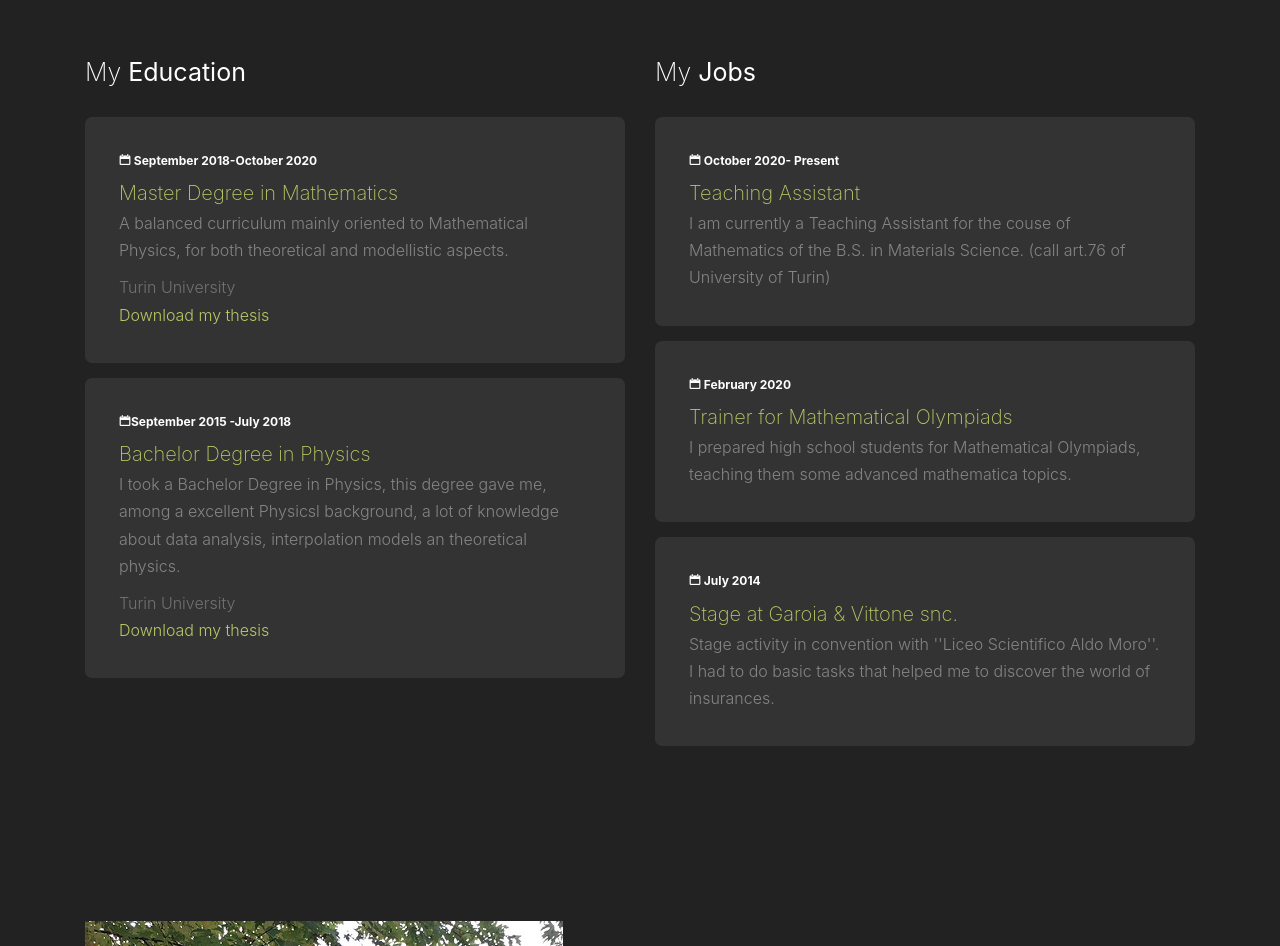
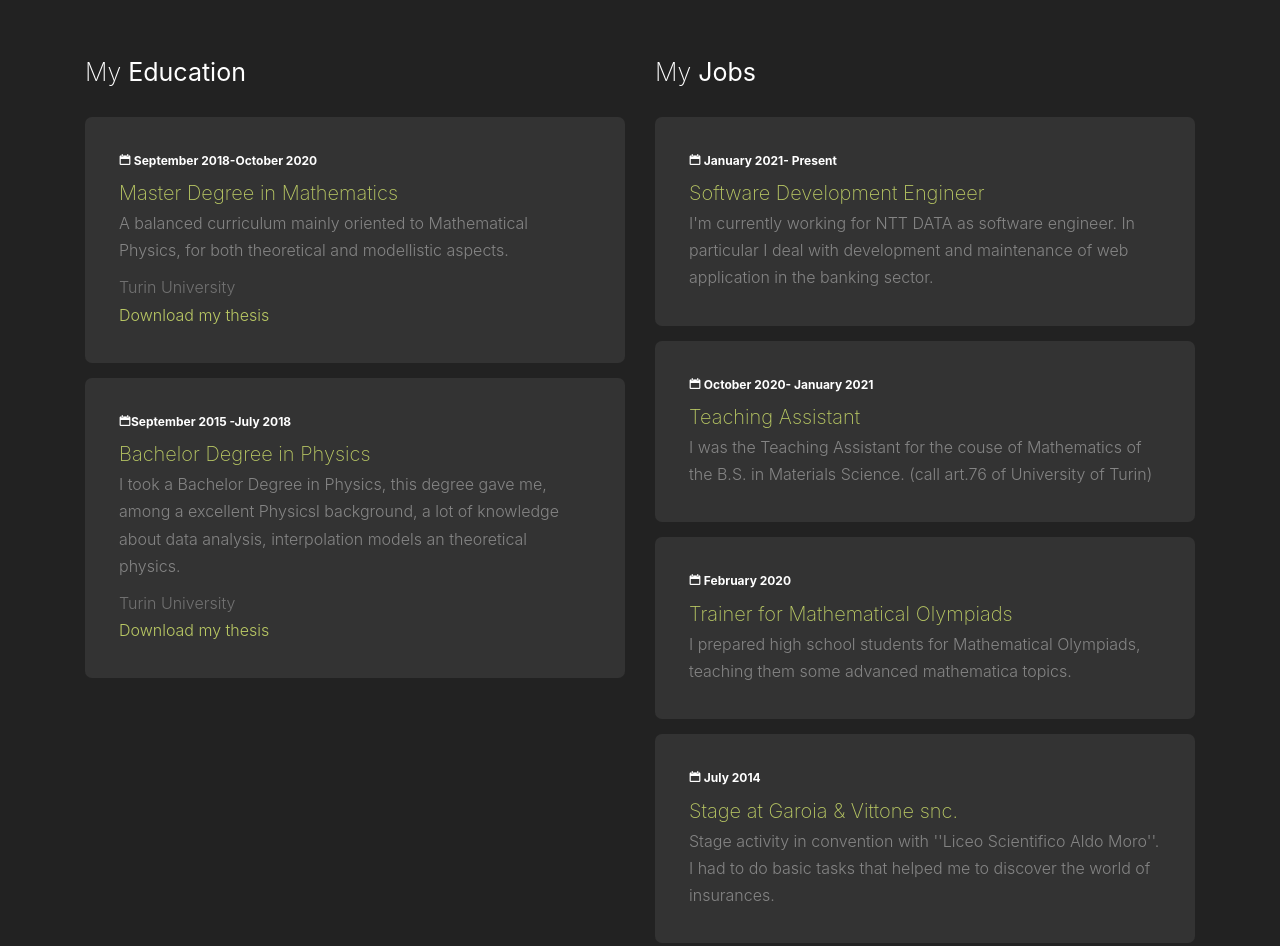
Before and after one commit to FedericoChiaffredo/federicochiaffredo.github.io, a plain HTML site: page index.html in a window 1280 px wide. Shown: the part 2833-3779 px from the top of the page. Drawn offline with nearby package versions, Linux system fonts and the light colour scheme; files whose address does not match are found by name.

Commit message:
agg. lavoro

```diff
--- a/index.html
+++ b/index.html
@@ -411,10 +411,20 @@
 
 
 
+
+								  <div class="resume-item mb-4">
+									<span class="date"><span class="icon-calendar"></span> January 2021- Present</span>
+												<h3>Software Development Engineer</h3>
+														<p>I'm currently working for NTT DATA as software engineer. In particular I deal with development and maintenance of web application in the banking sector.  </p>
+
+								</div>
+
+
+
 										<div class="resume-item mb-4">
-											<span class="date"><span class="icon-calendar"></span> October 2020- Present</span>
+											<span class="date"><span class="icon-calendar"></span> October 2020- January 2021</span>
 														<h3>Teaching Assistant</h3>
-																<p>I am currently a Teaching Assistant for the couse of Mathematics of
+																<p>I was the Teaching Assistant for the couse of Mathematics of
 																the B.S. in Materials Science. (call art.76 of University of Turin)</p>
 
 										</div>
```
